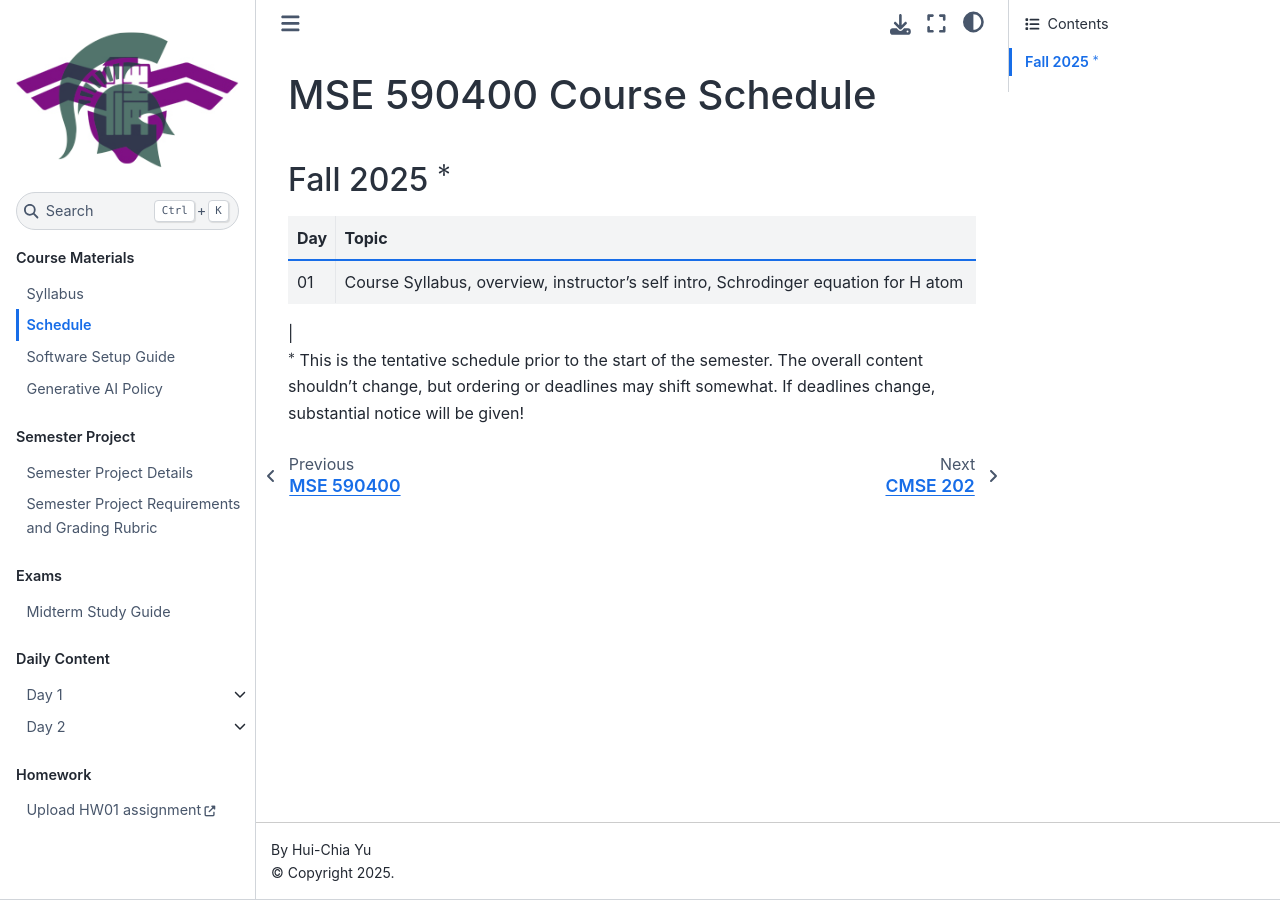
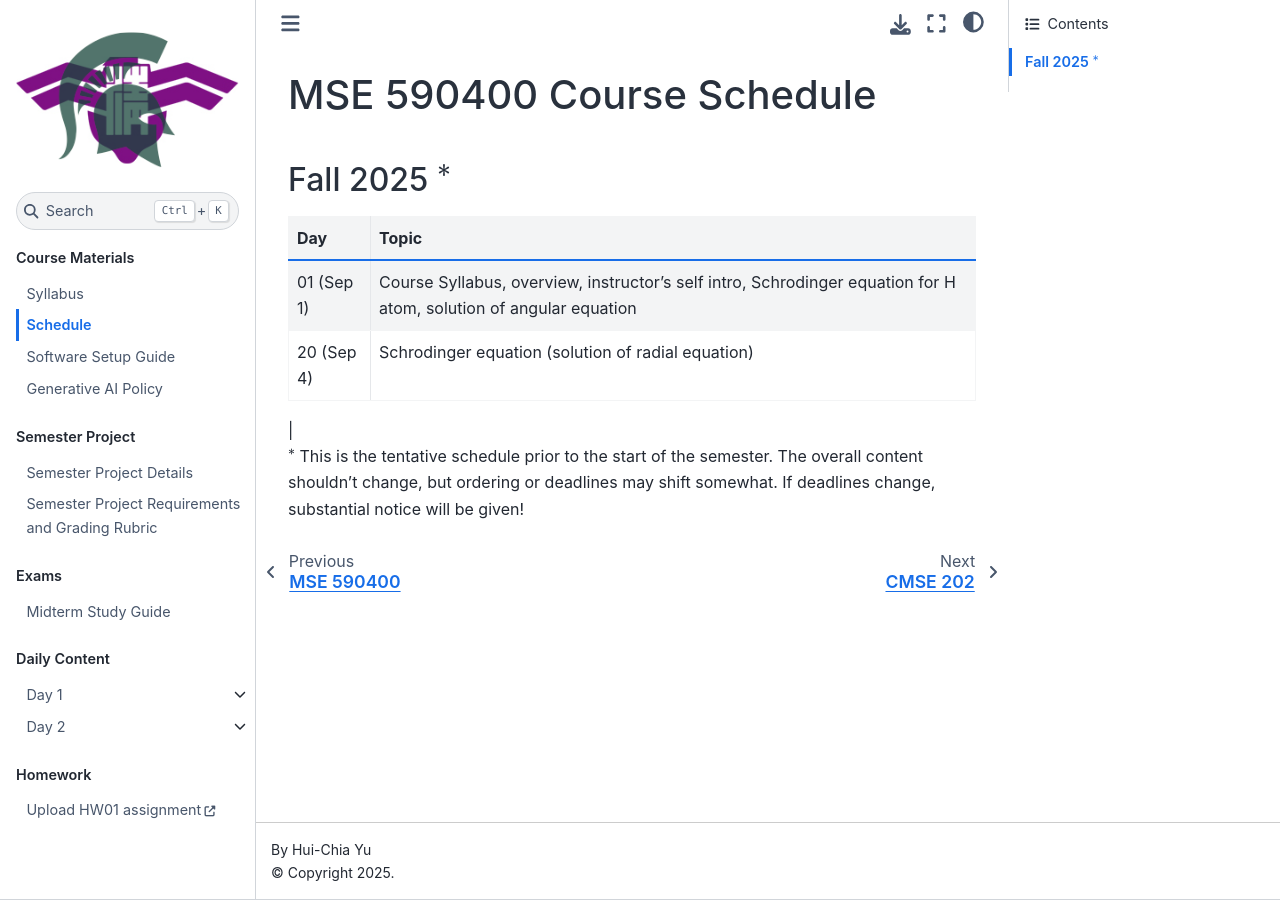
Before and after one commit to huichiayu/nth_mse.github.io, a Jupyter Book: the page built from course_materials/MSE590400_Calendar.md, in a window 1280 px wide. Built offline with Jupyter Book 1.0.4 settings and Sphinx 7.4.7 and the Sphinx Book theme 1.1.4, drawn with Linux system fonts in a browser that asks for light colours; pages that are not in the unit, such as notebooks, are missing from menus.

Commit message:
update cal

```diff
--- a/course_materials/MSE590400_Calendar.md
+++ b/course_materials/MSE590400_Calendar.md
@@ -4,9 +4,9 @@
 
 | Day | Topic |
 |-----------------------------------|-------------------------------------------------------------------------------------------------------|
-| 01                                | Course Syllabus, overview, instructor's self intro, Schrodinger equation for H atom                   |
+| 01 (Sep 1)                        | Course Syllabus, overview, instructor's self intro, Schrodinger equation for H atom, solution of angular equation                   |
+| 20 (Sep 4)                        | Schrodinger equation (solution of radial equation)                                               |
 <!--
-| 1 (Jan 13/24)                     | Introductions, course details, CMSE 201 concept mapping                                               |
 | 2 (Jan 15/16)                     | Command Line Interface                                                                                |
 | **Holiday**<br>(Jan 20/21)        | **Tuesday sections canceled to keep in sync with Monday sections**                                    |
 | 3 (Jan 22/23)                     | Version control with Git                                                                              |
```
